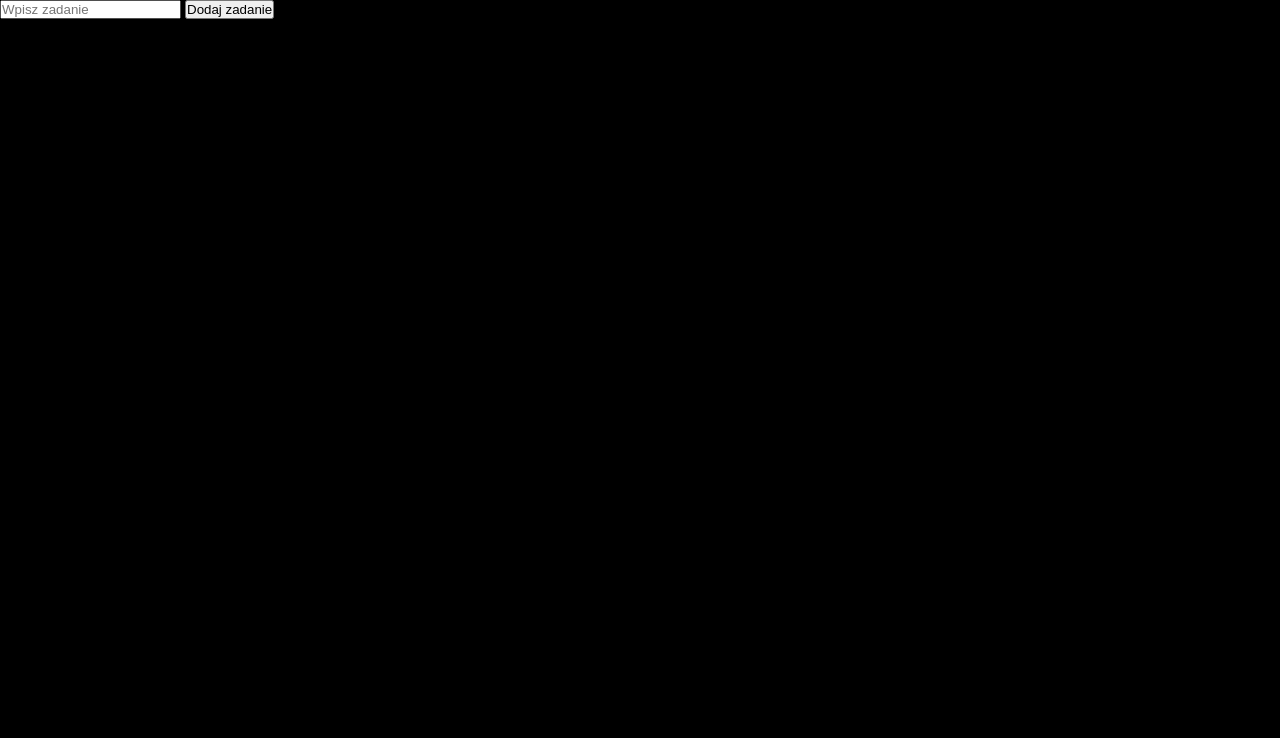
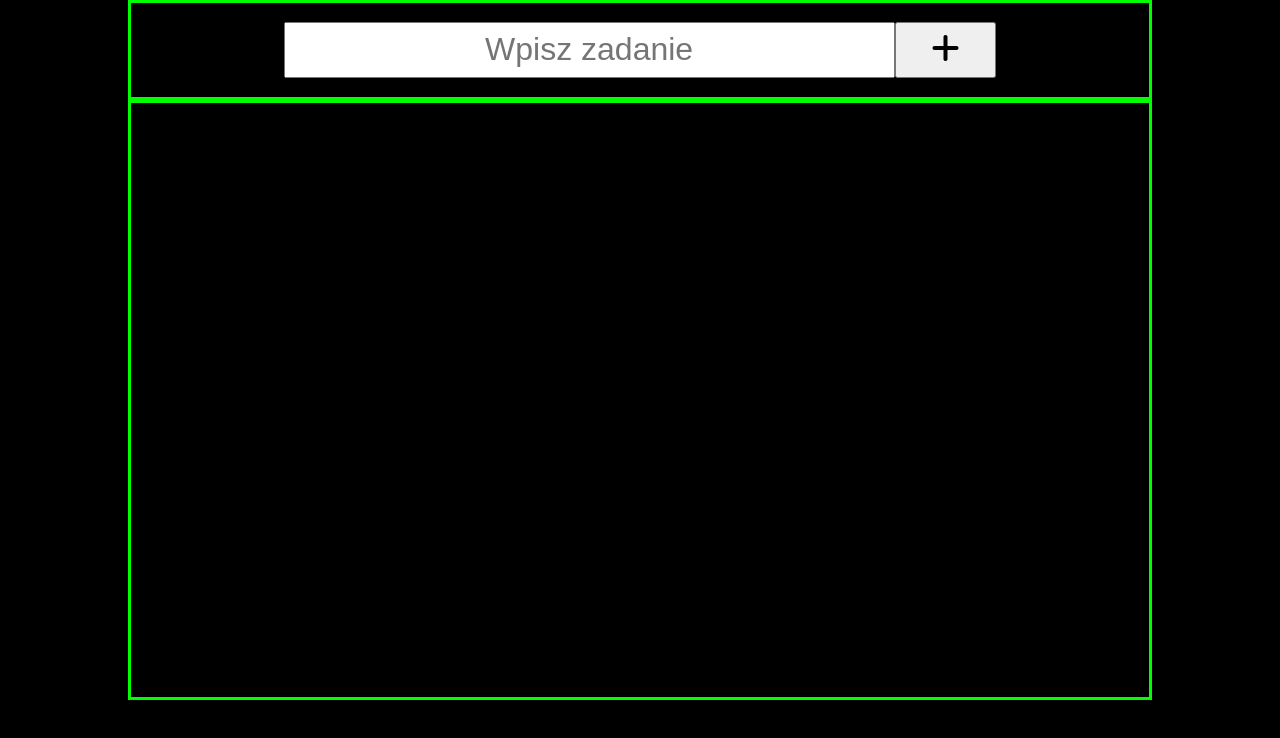
Before and after one commit to kslodzinski/portfolio, a plain HTML site: page examples/JS/toDoList with LS/index.html in a window 1280 px wide. Drawn offline with Linux system fonts and the light colour scheme.

Commit message:
css start

```diff
--- a/examples/JS/toDoList with LS/index.html
+++ b/examples/JS/toDoList with LS/index.html
@@ -32,7 +32,9 @@
 
         <form class="todo-form">
             <input type="text" class="todo-input" placeholder="Wpisz zadanie">
-            <button type="submit" class="add-button">Dodaj zadanie</button>
+            <button type="submit" class="add-button">
+                <i class="fas fa-plus"></i>
+            </button>
         </form>
 
         <ul class="todo-items">
--- a/examples/JS/toDoList with LS/main.css
+++ b/examples/JS/toDoList with LS/main.css
@@ -18,15 +18,66 @@ font-family: 'Ubuntu Condensed', sans-serif; */
 
 .container {
   width: 100%;
-  height: 100vh;
+  min-height: 100vh;
   background-color: black;
+  display: flex;
+  flex-direction: column;ż
+  justify-content: center;
+  align-items: center;
 }
 
+form {
+  width: 80%;
+  height: 100px;
+  border: 3px solid lime;
+  display: flex;
+  justify-content: center;
+  align-items: center;
+}
+
+form input {
+  width: 60%;
+  height: 60%;
+  text-align: center;
+  font-size: 32px;
+}
+
+form button {
+  width: 10%;
+  height: 60%;
+  font-size: 32px;
+}
+
+/* lista */
+.todo-items {
+  width: 80%;
+  min-height: 600px;
+  border: 3px solid lime;
+  display: flex;
+  flex-direction: column;
+  justify-content: center;
+  align-items: center;
+}
+
+.todo-items li {
+  width: 80%;
+  height: 80px;
+  margin: 20px;
+  font-size: 32px;
+  letter-spacing: 0.3px;
+  border: 1px solid red;
+  display: flex;
+  align-items: center;
+  justify-content: space-between;
+  text-align: center;
+}
+
+input[type="checkbox"] { margin: 20px; transform: scale(1.5); }
 /* -------------------------------------------------------- */
 
 /* applied when the todo item is checked */
 .checked {
-  color: pink;
+  text-decoration: line-through;
 }
 
 .checkbox {
@@ -36,13 +87,14 @@ font-family: 'Ubuntu Condensed', sans-serif; */
 
 .delete-button {
   float: right;
+  margin: 20px;
+  padding: 6px;
   background-color: #dc143c;
   border: none;
   outline: none;
   border-radius: 7px;
-  padding: 2px 5px;
   margin-left: 10px;
-  font-size: 1.1rem;
+  font-size: 1.6rem;
   font-weight: 550;
 }
 
--- a/examples/JS/toDoList with LS/script.js
+++ b/examples/JS/toDoList with LS/script.js
@@ -44,7 +44,7 @@ function renderTodos(todos) {
         li.innerHTML = `
             <input type="checkbox" class="checkbox" ${checked}>
             ${item.name}
-            <button class="delete-button">X</button>
+            <button class="delete-button">'<i class="far fa-trash-alt"></i>'</button>
         `;
 
         todoItemsList.append(li);
```
